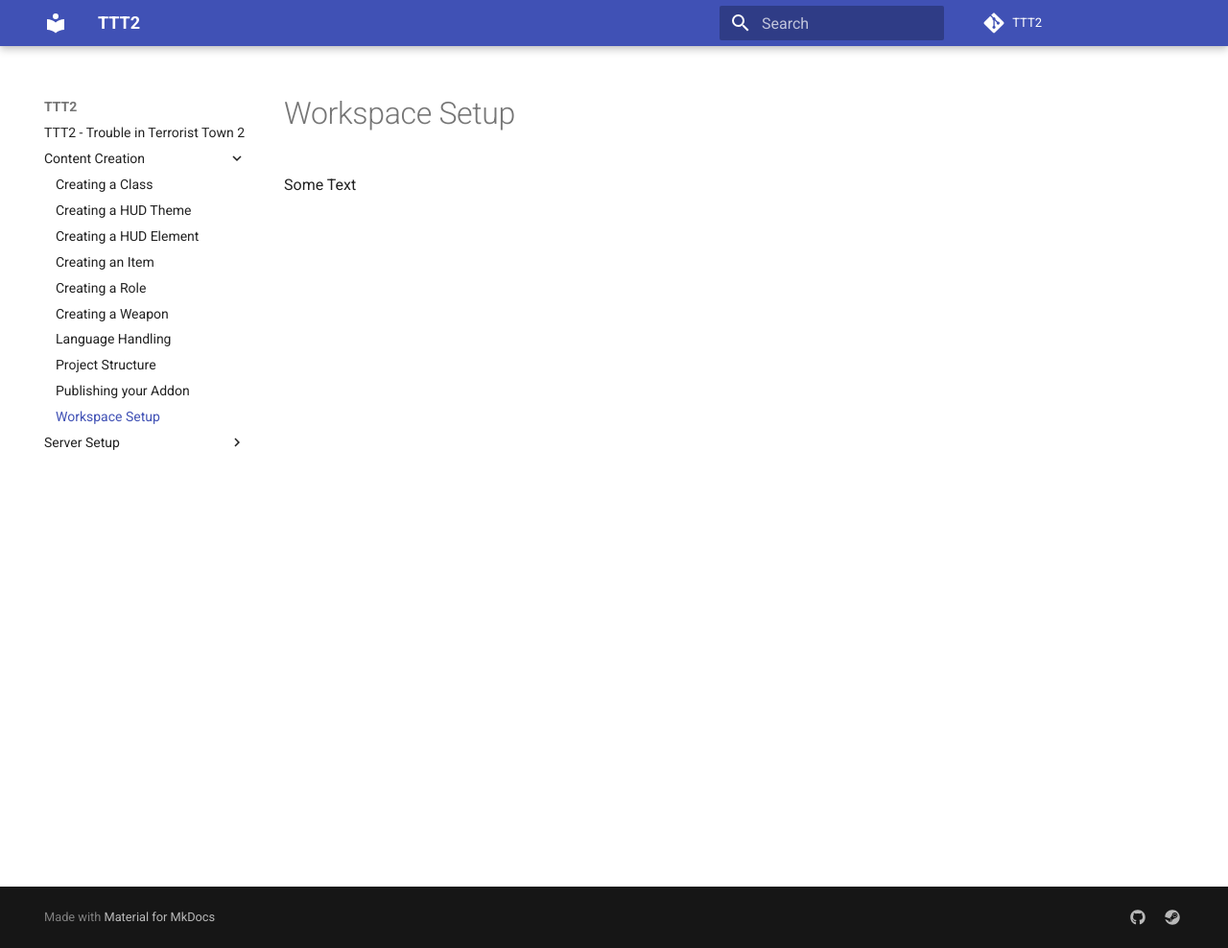
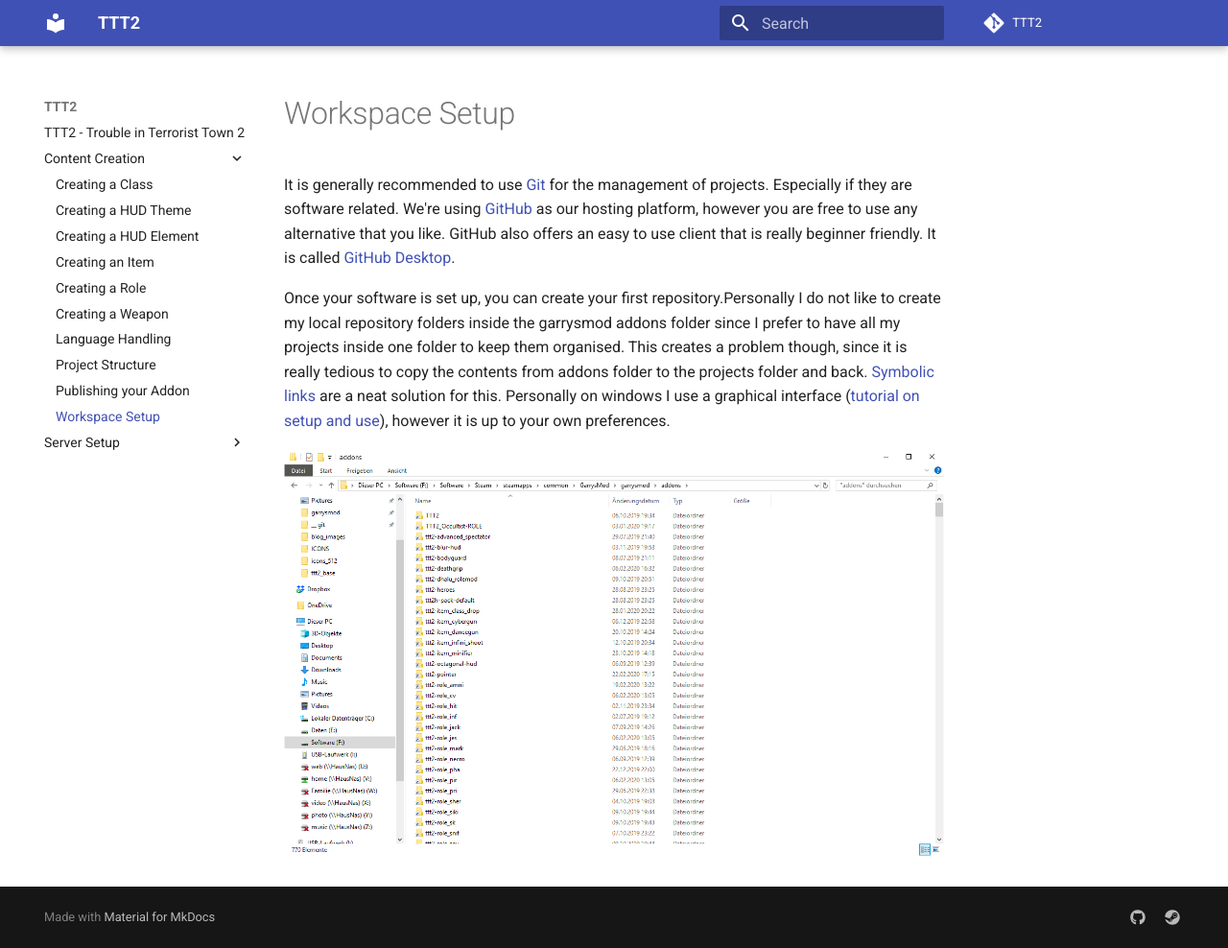
Before and after one commit to TTT-2/docs, an MkDocs documentation site: the page built from docs/Content Creation/seting_up_a_workspace.md, in a window 1280 px wide and 988 px high. Shown: the whole window at 96% size. Built offline with MkDocs 1.6.1 and Material for MkDocs 9.7.7, drawn with Linux system fonts in a browser that asks for light colours; comment, search, counter and statistics services are not loaded.

Commit message:
workspace setup

```diff
--- a/docs/Content Creation/seting_up_a_workspace.md
+++ b/docs/Content Creation/seting_up_a_workspace.md
@@ -1,3 +1,7 @@
 # Workspace Setup
 
-Some Text
+It is generally recommended to use [Git](https://git-scm.com/) for the management of projects. Especially if they are software related. We're using [GitHub](http://github.com/) as our hosting platform, however you are free to use any alternative that you like. GitHub also offers an easy to use client that is really beginner friendly. It is called [GitHub Desktop](https://desktop.github.com/).
+
+Once your software is set up, you can create your first repository.Personally I do not like to create my local repository folders inside the garrysmod addons folder since I prefer to have all my projects inside one folder to keep them organised. This creates a problem though, since it is really tedious to copy the contents from addons folder to the projects folder and back. [Symbolic links](https://en.wikipedia.org/wiki/Symbolic_link) are a neat solution for this. Personally on windows I use a graphical interface ([tutorial on setup and use](https://www.howtogeek.com/howto/16226/complete-guide-to-symbolic-links-symlinks-on-windows-or-linux/)), however it is up to your own preferences.
+
+![My Addons Folder](../assets/images/article/folder.png)
```
Also changed, not shown: docs/assets/images/article/folder.png (added).
